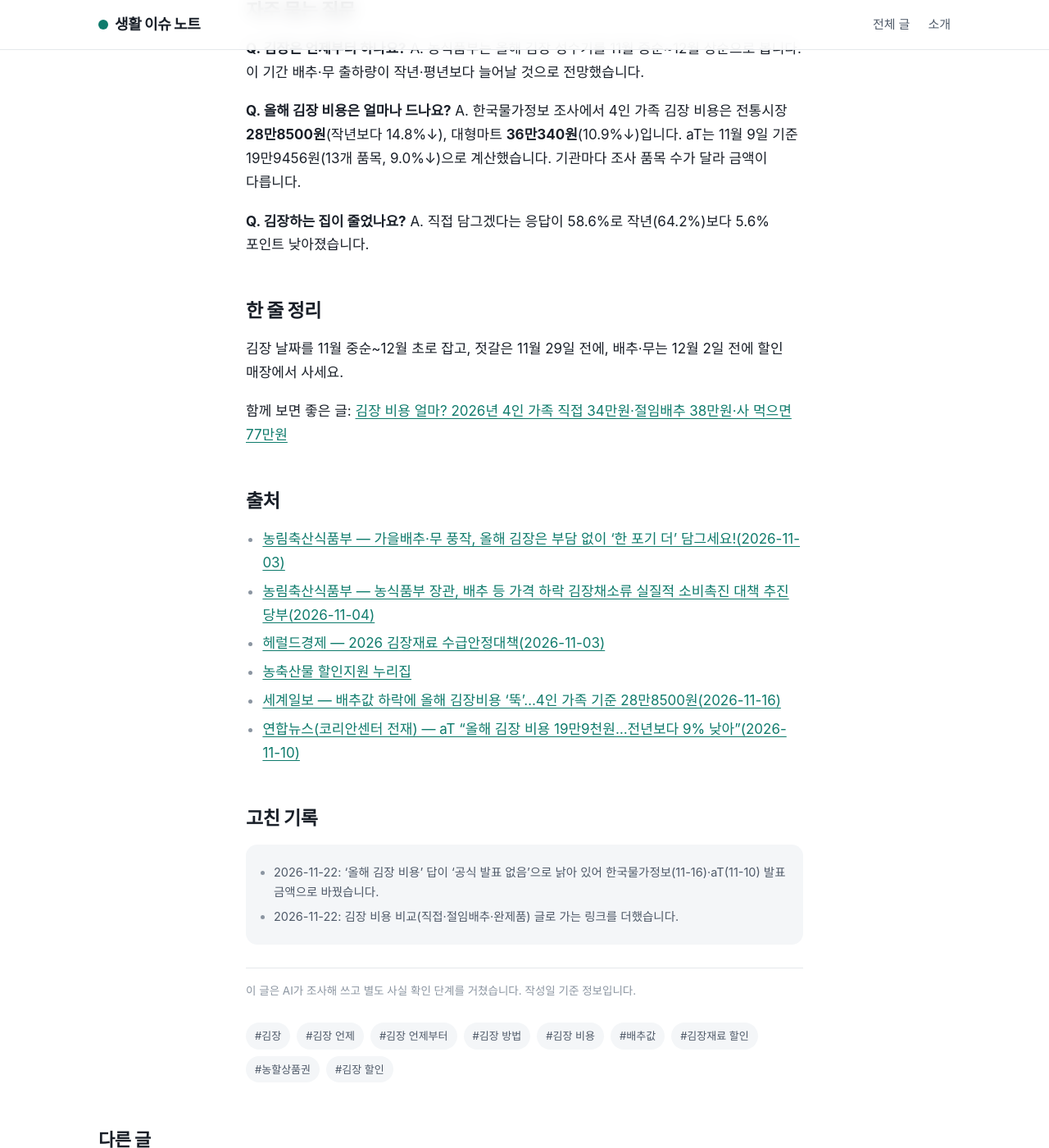
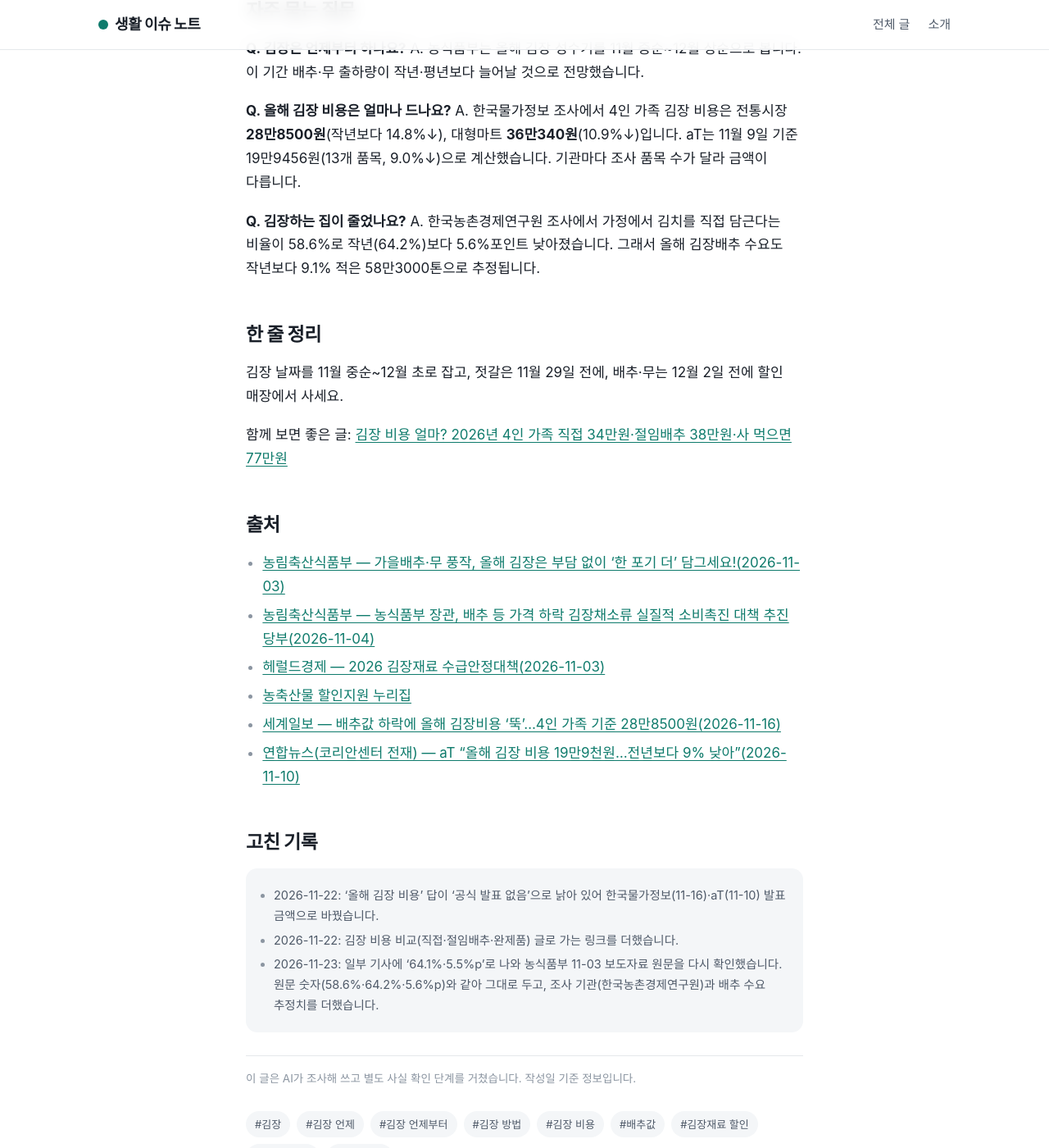
Before and after one commit to sadfklansdkl/issue-notes, a Jekyll site: the page built from _posts/2026-11-05-kimjang-2026-when-discount-40-percent-cabbage-price.md, in a window 1280 px wide and 1400 px high, scrolled down 3370 px. Shown: the whole window at 82% size. Built offline with Jekyll 4.4.1, drawn with Linux system fonts in a browser that asks for light colours; some web fonts are replaced.

Commit message:
글 게시·수정 20261123-2000

```diff
--- a/_posts/2026-11-05-kimjang-2026-when-discount-40-percent-cabbage-price.md
+++ b/_posts/2026-11-05-kimjang-2026-when-discount-40-percent-cabbage-price.md
@@ -51,7 +51,7 @@ A. 농식품부는 올해 김장 성수기를 11월 중순~12월 상순으로
 A. 한국물가정보 조사에서 4인 가족 김장 비용은 전통시장 **28만8500원**(작년보다 14.8%↓), 대형마트 **36만340원**(10.9%↓)입니다. aT는 11월 9일 기준 19만9456원(13개 품목, 9.0%↓)으로 계산했습니다. 기관마다 조사 품목 수가 달라 금액이 다릅니다.
 
 **Q. 김장하는 집이 줄었나요?**
-A. 직접 담그겠다는 응답이 58.6%로 작년(64.2%)보다 5.6%포인트 낮아졌습니다.
+A. 한국농촌경제연구원 조사에서 가정에서 김치를 직접 담근다는 비율이 58.6%로 작년(64.2%)보다 5.6%포인트 낮아졌습니다. 그래서 올해 김장배추 수요도 작년보다 9.1% 적은 58만3000톤으로 추정됩니다.
 
 ## 한 줄 정리
 김장 날짜를 11월 중순~12월 초로 잡고, 젓갈은 11월 29일 전에, 배추·무는 12월 2일 전에 할인 매장에서 사세요.
@@ -69,5 +69,6 @@ A. 직접 담그겠다는 응답이 58.6%로 작년(64.2%)보다 5.6%포인트
 ## 고친 기록
 - 2026-11-22: '올해 김장 비용' 답이 '공식 발표 없음'으로 낡아 있어 한국물가정보(11-16)·aT(11-10) 발표 금액으로 바꿨습니다.
 - 2026-11-22: 김장 비용 비교(직접·절임배추·완제품) 글로 가는 링크를 더했습니다.
+- 2026-11-23: 일부 기사에 '64.1%·5.5%p'로 나와 농식품부 11-03 보도자료 원문을 다시 확인했습니다. 원문 숫자(58.6%·64.2%·5.6%p)와 같아 그대로 두고, 조사 기관(한국농촌경제연구원)과 배추 수요 추정치를 더했습니다.
 
 _이 글은 AI가 조사해 쓰고 별도 사실 확인 단계를 거쳤습니다. 작성일 기준 정보입니다._
```
